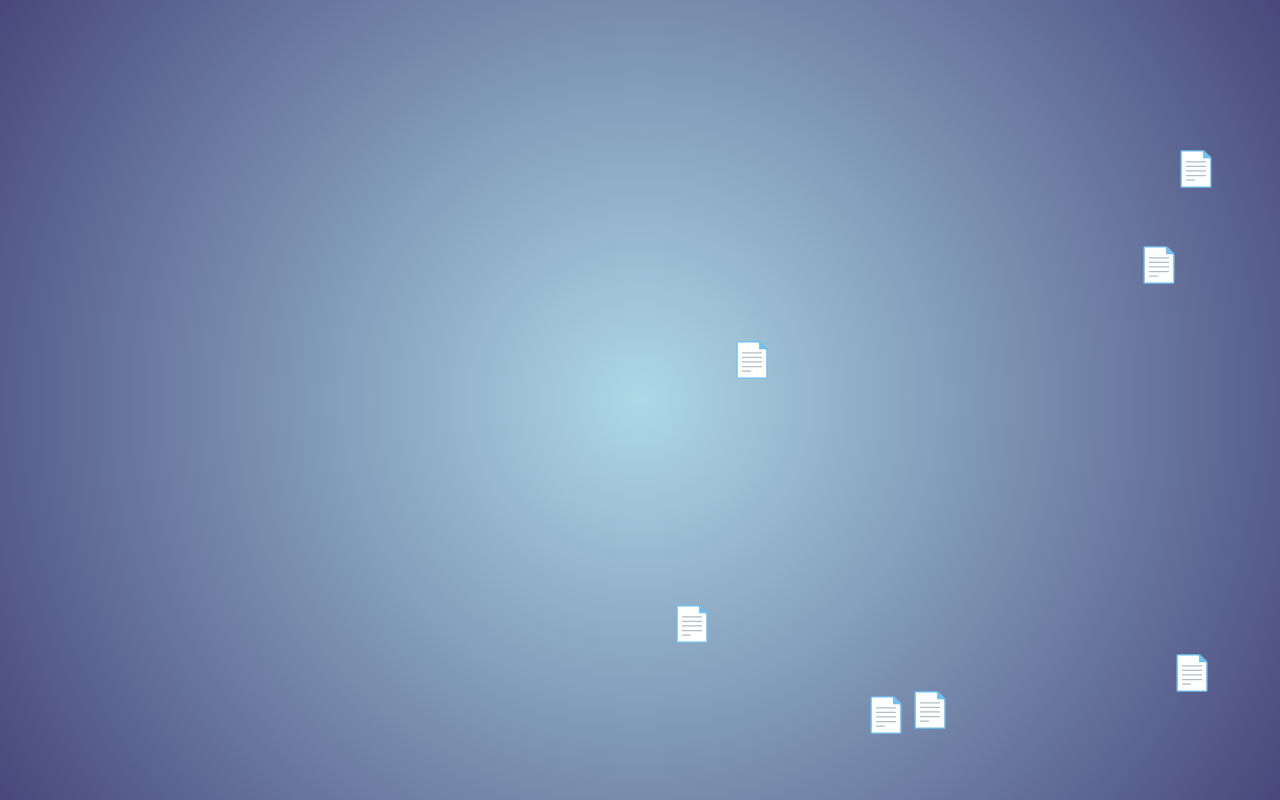
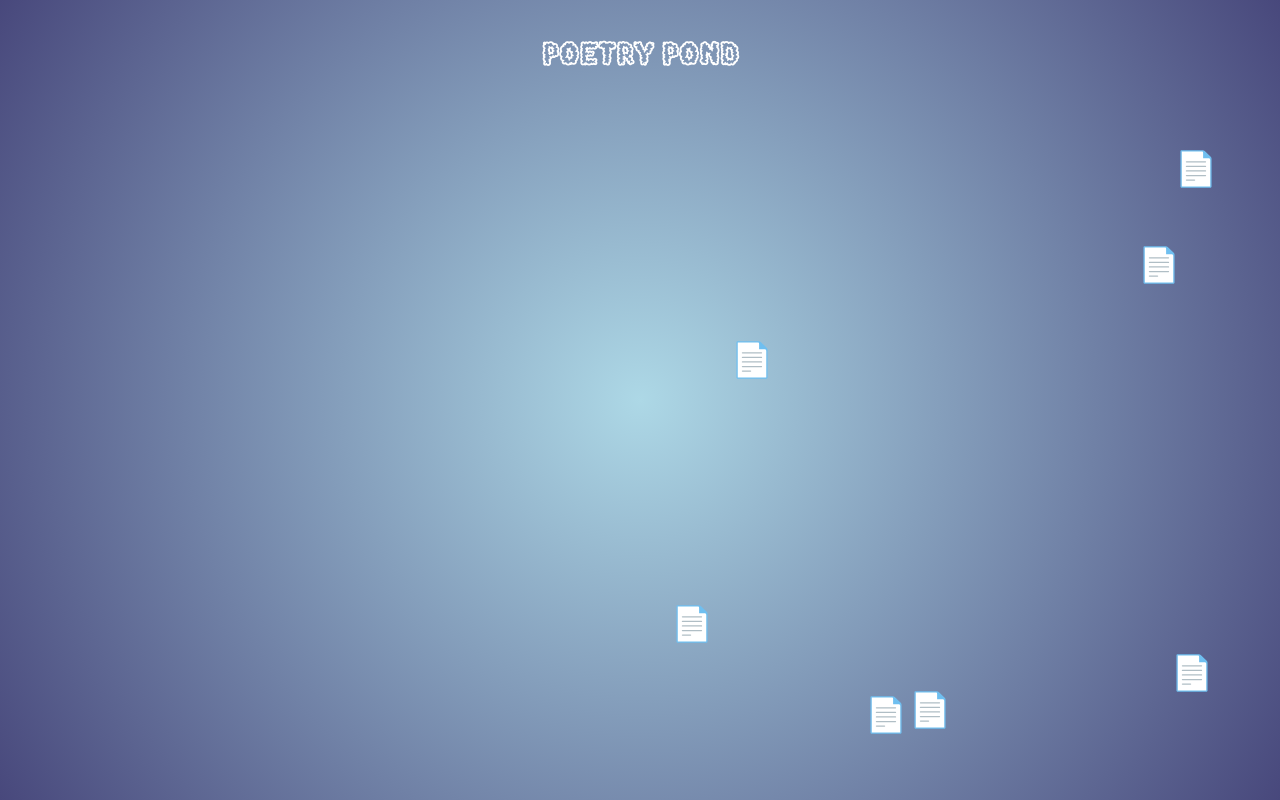
Before and after one commit to sirwilliamthefirst/portfolio, a Vue app: page / in a window 1280 px wide. Built offline with nearby package versions, Linux system fonts and the light colour scheme; the HTML template or start-up script is replaced by a standard one.

Commit message:
added pop out effect for title

```diff
--- a/src/App.vue
+++ b/src/App.vue
@@ -5,6 +5,7 @@ import Pond from './components/Pond.vue'
 </script>
 
 <template>
+  <div class="pond_title"><h1>Poetry Pond</h1></div>
   <div class="pond_container">
     <Pond></Pond>
   </div>
@@ -17,4 +18,36 @@ import Pond from './components/Pond.vue'
   margin: 0 auto; /* centers horizontally */
   overflow: hidden;
 }
+
+@font-face {
+  font-family: 'cloudy_font';
+  src: url('./assets/cotton-cloud.regular.ttf') format('truetype');
+}
+
+@keyframes title_pop {
+  0% {
+    opacity: 0;
+    transform: scale(0.5);
+  }
+  70% {
+    opacity: 1;
+    transform: scale(1.2); /* Overshoot - bigger than final */
+  }
+  100% {
+    opacity: 1;
+    transform: scale(1); /* Settle to normal size */
+  }
+}
+.pond_title {
+  position: fixed;
+  color: white;
+  width: 100%;
+  text-align: center;
+  top: 2%;
+  z-index: 1;
+  font-family: 'cloudy_font';
+  pointer-events: none;
+  opacity: 0;
+  animation: title_pop 0.4s linear 2 forwards;
+}
 </style>
```
Also changed, not shown: src/assets/cotton-cloud.regular.ttf (added).
